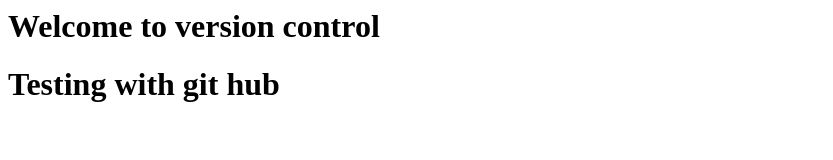
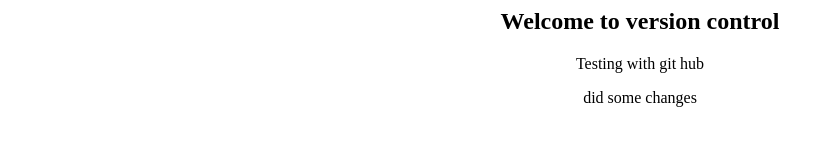
Before and after one commit to asansubodha/p1, a plain HTML site: page index.html in a window 1280 px wide. Shown: the whole page, without its empty margins (0-833 px from the left). Drawn offline with Linux system fonts and the light colour scheme.

Commit message:
second commit

```diff
--- a/index.html
+++ b/index.html
@@ -3,8 +3,9 @@
 <title>Git hub</title>
 </head>
 <body>
-<h1>Welcome to version control </h1>
-<h1>Testing with git hub</h1>
+<center><h2>Welcome to version control </h2>
+<p>Testing with git hub</p>
+<p>did some changes</p></center>
 </body>
 
 </html>
```
